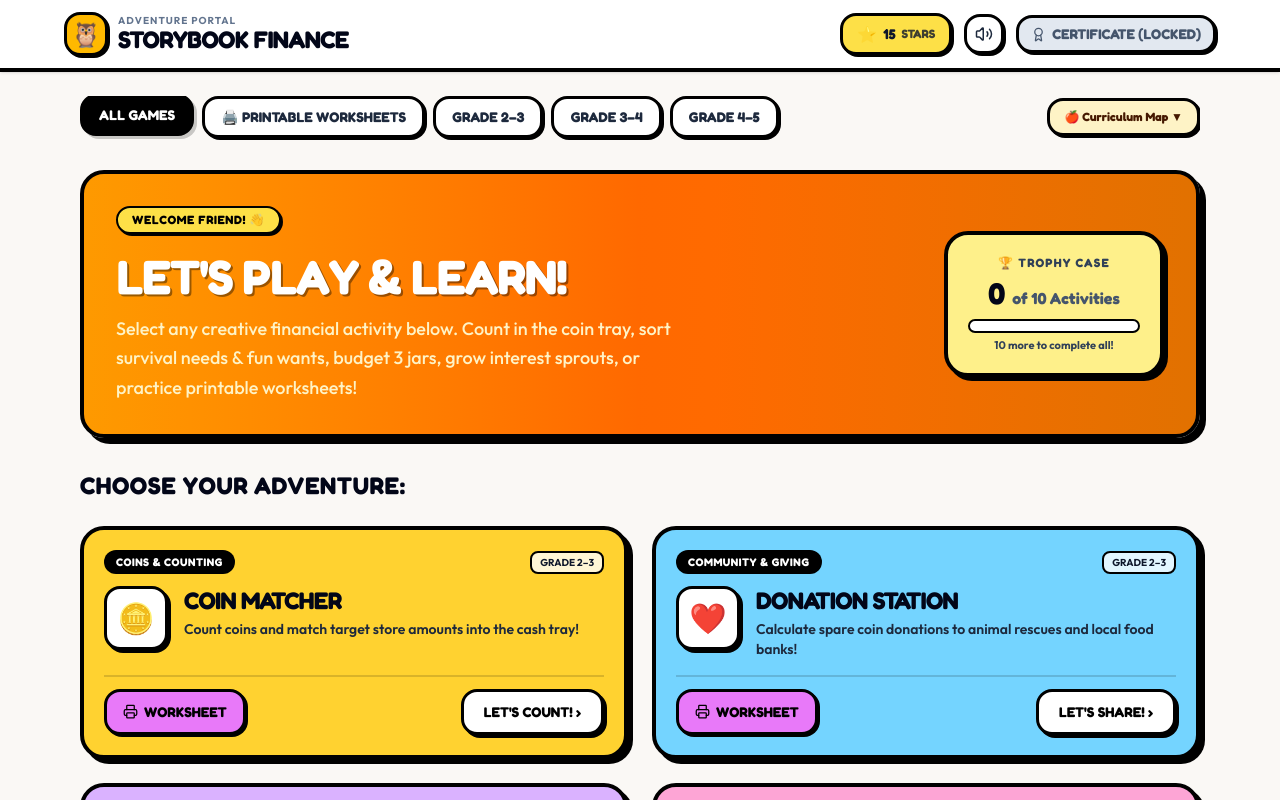
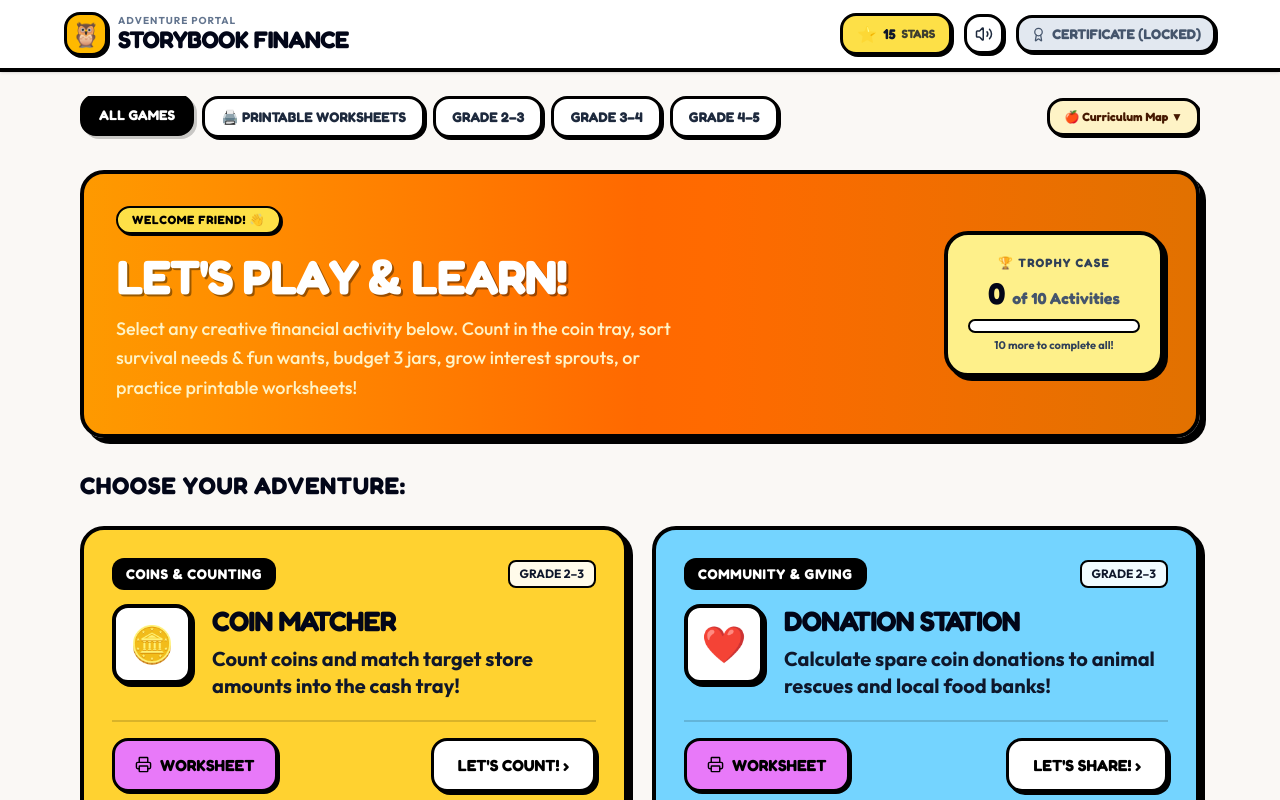
Before and after one commit to ealimon/storybook-finance-elementary, a React (Vite) app: page / in a window 1280 px wide. Shown: the top 800 px of the page. Built offline with nearby package versions, Linux system fonts and the light colour scheme.

Commit message:
feat: improve module card UX and print reliability
- Add click handler and hover styling to module cards
- Use hidden iframe for cleaner web printing behavior

```diff
--- a/src/App.tsx
+++ b/src/App.tsx
@@ -492,36 +492,37 @@ export default function App() {
                 <div
                   key={mod.id}
                   id={`card-module-${mod.id}`}
-                  className={`${mod.bgColor} border-4 border-black rounded-3xl p-5 shadow-[5px_5px_0px_0px_rgba(0,0,0,1)] hover:shadow-[7px_7px_0px_0px_rgba(0,0,0,1)] hover:-translate-y-1 transition-all flex flex-col justify-between`}
+                  onClick={() => openModule(mod.id, false)}
+                  className={`${mod.bgColor} border-4 border-black rounded-3xl p-5 sm:p-6 lg:p-7 shadow-[5px_5px_0px_0px_rgba(0,0,0,1)] hover:shadow-[7px_7px_0px_0px_rgba(0,0,0,1)] hover:-translate-y-1 transition-all flex flex-col justify-between cursor-pointer group`}
                 >
-                  <div>
+                  <div className="cursor-pointer">
                     {/* Category Label Pill & Grade Badge */}
-                    <div className="flex items-center justify-between gap-2 mb-3">
-                      <span className="bg-black text-white px-3 py-1 rounded-xl font-display font-black text-[11px] tracking-wider uppercase">
+                    <div className="flex items-center justify-between gap-2 mb-3.5">
+                      <span className="bg-black text-white px-3.5 py-1.5 rounded-xl font-display font-black text-xs sm:text-sm tracking-wider uppercase">
                         {mod.categoryLabel}
                       </span>
-                      <div className="flex items-center gap-1.5">
-                        <span className="bg-white/80 border-2 border-black rounded-lg px-2 py-0.5 text-[10px] font-black uppercase text-slate-900">
+                      <div className="flex items-center gap-2">
+                        <span className="bg-white/90 border-2 border-black rounded-lg px-2.5 py-1 text-xs font-black uppercase text-slate-900">
                           {mod.gradeLevel}
                         </span>
                         {isCompleted && (
-                          <span className="bg-emerald-400 border-2 border-black rounded-lg px-2 py-0.5 text-[10px] font-black uppercase text-black">
+                          <span className="bg-emerald-400 border-2 border-black rounded-lg px-2.5 py-1 text-xs font-black uppercase text-black">
                             DONE ✅
                           </span>
                         )}
                       </div>
                     </div>
 
-                    {/* Icon + Title + Description */}
-                    <div className="flex items-start gap-4 mb-4">
-                      <div className="w-16 h-16 rounded-2xl bg-white border-3 border-black flex items-center justify-center text-3xl shadow-[3px_3px_0px_0px_rgba(0,0,0,1)] shrink-0">
+                    {/* Icon + Title + Description (Clickable Area) */}
+                    <div className="flex items-start gap-4 sm:gap-5 mb-5">
+                      <div className="w-16 h-16 sm:w-20 sm:h-20 rounded-2xl bg-white border-3 sm:border-4 border-black flex items-center justify-center text-3xl sm:text-4xl shadow-[3px_3px_0px_0px_rgba(0,0,0,1)] shrink-0 group-hover:scale-105 transition-transform">
                         {mod.emoji}
                       </div>
                       <div>
-                        <h4 className="font-display font-black text-xl sm:text-2xl text-slate-950 uppercase tracking-tight leading-tight">
+                        <h4 className="font-display font-black text-2xl sm:text-3xl lg:text-[28px] text-slate-950 uppercase tracking-tight leading-tight group-hover:underline decoration-black/30 underline-offset-4">
                           {mod.title}
                         </h4>
-                        <p className="text-sm font-semibold text-slate-800 mt-1 leading-snug">
+                        <p className="text-base sm:text-lg lg:text-xl font-bold text-slate-900 mt-1.5 leading-snug">
                           {mod.description}
                         </p>
                       </div>
@@ -529,22 +530,28 @@ export default function App() {
                   </div>
 
                   {/* WonderKids Action Buttons: WORKSHEET (left) & LET'S PLAY (right) */}
-                  <div className="pt-3 border-t-2 border-black/15 flex items-center gap-2.5">
+                  <div className="pt-4 border-t-2 border-black/15 flex items-center gap-3" onClick={(e) => e.stopPropagation()}>
                     {/* Left Button: Direct to Worksheet */}
                     <button
                       id={`btn-card-worksheet-${mod.id}`}
-                      onClick={() => openModule(mod.id, true)}
-                      className="bg-[#e879f9] hover:bg-[#d946ef] text-black border-3 border-black rounded-2xl px-4 py-2.5 font-display font-black text-xs sm:text-sm shadow-[2px_2px_0px_0px_rgba(0,0,0,1)] active:translate-y-0.5 transition-all flex items-center gap-1.5 cursor-pointer"
+                      onClick={(e) => {
+                        e.stopPropagation();
+                        openModule(mod.id, true);
+                      }}
+                      className="bg-[#e879f9] hover:bg-[#d946ef] text-black border-3 border-black rounded-2xl px-4 sm:px-5 py-2.5 sm:py-3 font-display font-black text-xs sm:text-base shadow-[2px_2px_0px_0px_rgba(0,0,0,1)] active:translate-y-0.5 transition-all flex items-center gap-2 cursor-pointer"
                     >
-                      <Printer size={15} />
+                      <Printer size={17} />
                       <span>WORKSHEET</span>
                     </button>
 
                     {/* Right Button: Big Primary Play Action */}
                     <button
                       id={`btn-card-play-${mod.id}`}
-                      onClick={() => openModule(mod.id, false)}
-                      className="ml-auto bg-white hover:bg-slate-100 text-black border-3 border-black rounded-2xl px-5 py-2.5 font-display font-black text-xs sm:text-sm shadow-[3px_3px_0px_0px_rgba(0,0,0,1)] active:translate-y-0.5 transition-all flex items-center gap-1.5 cursor-pointer"
+                      onClick={(e) => {
+                        e.stopPropagation();
+                        openModule(mod.id, false);
+                      }}
+                      className="ml-auto bg-white hover:bg-slate-100 text-black border-3 border-black rounded-2xl px-5 sm:px-6 py-2.5 sm:py-3 font-display font-black text-xs sm:text-base shadow-[3px_3px_0px_0px_rgba(0,0,0,1)] active:translate-y-0.5 transition-all flex items-center gap-2 cursor-pointer group-hover:bg-slate-50"
                     >
                       <span>{mod.actionLabel}</span>
                     </button>
@@ -617,12 +624,23 @@ export default function App() {
             <button
               id="btn-module-tab-worksheet"
               onClick={() => {
-                setViewingWorksheet(true);
                 playPopSound();
+                if (!viewingWorksheet) {
+                  setViewingWorksheet(true);
+                }
+                // Trigger the print dialog (either immediately if already on worksheet, or after view switch)
+                setTimeout(() => {
+                  const printBtn = document.getElementById('btn-print-action') as HTMLButtonElement | null;
+                  if (printBtn) {
+                    printBtn.click();
+                  } else {
+                    window.print();
+                  }
+                }, 100);
               }}
               className={`flex-1 font-display font-black text-sm sm:text-base py-3 px-4 rounded-2xl border-3 border-black shadow-[3px_3px_0px_0px_rgba(0,0,0,1)] transition-all cursor-pointer flex items-center justify-center gap-2 ${
                 viewingWorksheet
-                  ? 'bg-[#e879f9] text-black -translate-y-0.5'
+                  ? 'bg-[#e879f9] hover:bg-[#d946ef] text-black -translate-y-0.5'
                   : 'bg-white hover:bg-slate-50 text-slate-700'
               }`}
             >
--- a/src/utils/printService.ts
+++ b/src/utils/printService.ts
@@ -505,16 +505,50 @@ export async function triggerPrint(htmlContent: string, jobTitle = 'Worksheet'):
 
   // Running in desktop web browser
   try {
-    // Check if Printer plugin works in browser or fallback to window.print
-    window.print();
-    return true;
+    const printFrame = document.createElement('iframe');
+    printFrame.style.position = 'fixed';
+    printFrame.style.right = '0';
+    printFrame.style.bottom = '0';
+    printFrame.style.width = '0';
+    printFrame.style.height = '0';
+    printFrame.style.border = '0';
+    printFrame.setAttribute('aria-hidden', 'true');
+    document.body.appendChild(printFrame);
+
+    const frameDoc = printFrame.contentWindow?.document;
+    if (frameDoc) {
+      frameDoc.open();
+      frameDoc.write(htmlContent);
+      frameDoc.close();
+
+      setTimeout(() => {
+        try {
+          printFrame.contentWindow?.focus();
+          printFrame.contentWindow?.print();
+        } catch (printErr) {
+          console.warn('Iframe print failed, falling back to window.print():', printErr);
+          window.print();
+        } finally {
+          setTimeout(() => {
+            try {
+              if (document.body.contains(printFrame)) {
+                document.body.removeChild(printFrame);
+              }
+            } catch {}
+          }, 3000);
+        }
+      }, 300);
+      return true;
+    } else {
+      window.print();
+      return true;
+    }
   } catch (webErr: unknown) {
-    console.warn('window.print() error in web:', webErr);
-    try {
-      await Printer.printHtml({ html: htmlContent, name: jobTitle });
+    console.warn('Printing error, falling back to window.print():', webErr);
+    if (typeof window !== 'undefined' && typeof window.print === 'function') {
+      window.print();
       return true;
-    } catch {
-      return false;
     }
+    return false;
   }
 }
```
